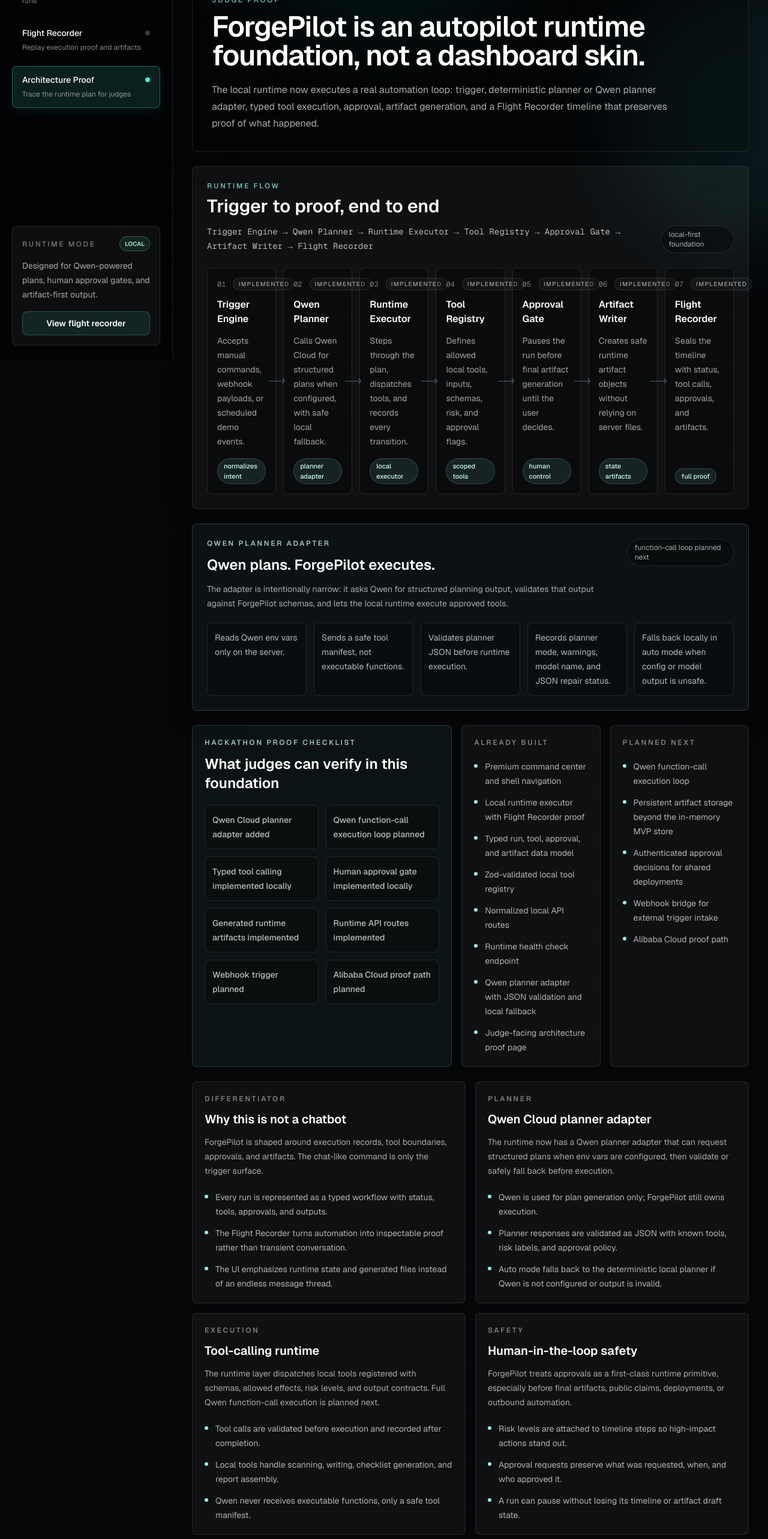
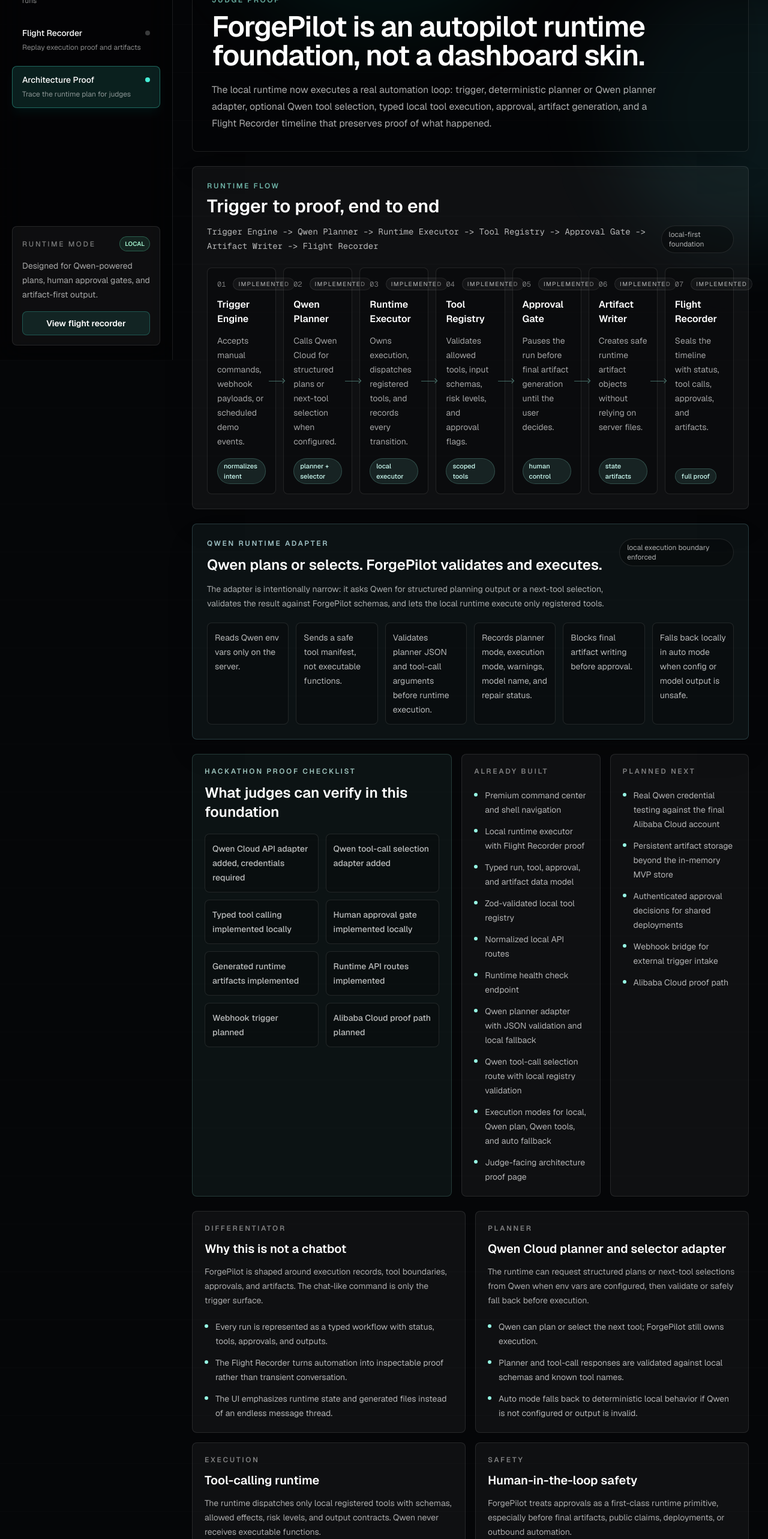
Before and after one commit to Jeevang1-epic/forgepilot-autopilot-runtime, a Next.js app: page /architecture in a window 1280 px wide. Shown: the part 200-2766 px from the top of the page at 60% size. Built offline with nearby package versions, Linux system fonts and the light colour scheme.

Commit message:
docs: clarify qwen tool-calling proof

```diff
--- a/src/app/architecture/page.tsx
+++ b/src/app/architecture/page.tsx
@@ -14,22 +14,22 @@
   },
   {
     eyebrow: "Planner",
-    title: "Qwen Cloud planner adapter",
-    body: "The runtime now has a Qwen planner adapter that can request structured plans when env vars are configured, then validate or safely fall back before execution.",
+    title: "Qwen Cloud planner and selector adapter",
+    body: "The runtime can request structured plans or next-tool selections from Qwen when env vars are configured, then validate or safely fall back before execution.",
     points: [
-      "Qwen is used for plan generation only; ForgePilot still owns execution.",
-      "Planner responses are validated as JSON with known tools, risk labels, and approval policy.",
-      "Auto mode falls back to the deterministic local planner if Qwen is not configured or output is invalid.",
+      "Qwen can plan or select the next tool; ForgePilot still owns execution.",
+      "Planner and tool-call responses are validated against local schemas and known tool names.",
+      "Auto mode falls back to deterministic local behavior if Qwen is not configured or output is invalid.",
     ],
   },
   {
     eyebrow: "Execution",
     title: "Tool-calling runtime",
-    body: "The runtime layer dispatches local tools registered with schemas, allowed effects, risk levels, and output contracts. Full Qwen function-call execution is planned next.",
+    body: "The runtime dispatches only local registered tools with schemas, allowed effects, risk levels, and output contracts. Qwen never receives executable functions.",
     points: [
-      "Tool calls are validated before execution and recorded after completion.",
+      "Qwen tool selections are validated before the runtime executes a local tool.",
       "Local tools handle scanning, writing, checklist generation, and report assembly.",
-      "Qwen never receives executable functions, only a safe tool manifest.",
+      "Final artifact writing remains blocked until the Approval Gate is approved.",
     ],
   },
   {
@@ -65,8 +65,8 @@
 ];
 
 const proofChecklist = [
-  "Qwen Cloud planner adapter added",
-  "Qwen function-call execution loop planned",
+  "Qwen Cloud API adapter added, credentials required",
+  "Qwen tool-call selection adapter added",
   "Typed tool calling implemented locally",
   "Human approval gate implemented locally",
   "Generated runtime artifacts implemented",
@@ -86,13 +86,15 @@
       "Normalized local API routes",
       "Runtime health check endpoint",
       "Qwen planner adapter with JSON validation and local fallback",
+      "Qwen tool-call selection route with local registry validation",
+      "Execution modes for local, Qwen plan, Qwen tools, and auto fallback",
       "Judge-facing architecture proof page",
     ],
   },
   {
     label: "Planned next",
     items: [
-      "Qwen function-call execution loop",
+      "Real Qwen credential testing against the final Alibaba Cloud account",
       "Persistent artifact storage beyond the in-memory MVP store",
       "Authenticated approval decisions for shared deployments",
       "Webhook bridge for external trigger intake",
@@ -104,8 +106,9 @@
 const qwenAdapterFacts = [
   "Reads Qwen env vars only on the server.",
   "Sends a safe tool manifest, not executable functions.",
-  "Validates planner JSON before runtime execution.",
-  "Records planner mode, warnings, model name, and JSON repair status.",
+  "Validates planner JSON and tool-call arguments before runtime execution.",
+  "Records planner mode, execution mode, warnings, model name, and repair status.",
+  "Blocks final artifact writing before approval.",
   "Falls back locally in auto mode when config or model output is unsafe.",
 ];
 
@@ -121,9 +124,9 @@
         </h1>
         <p className="mt-5 max-w-3xl text-base leading-7 text-white/66">
           The local runtime now executes a real automation loop: trigger, deterministic
-          planner or Qwen planner adapter, typed tool execution, approval, artifact
-          generation, and a Flight Recorder timeline that preserves proof of what
-          happened.
+          planner or Qwen planner adapter, optional Qwen tool selection, typed local
+          tool execution, approval, artifact generation, and a Flight Recorder
+          timeline that preserves proof of what happened.
         </p>
       </section>
 
@@ -133,22 +136,22 @@
         <div className="flex flex-col gap-4 lg:flex-row lg:items-start lg:justify-between">
           <div>
             <p className="text-xs font-semibold uppercase tracking-[0.22em] text-cyan-100/75">
-              Qwen Planner Adapter
+              Qwen Runtime Adapter
             </p>
             <h2 className="mt-3 text-2xl font-semibold text-white">
-              Qwen plans. ForgePilot executes.
+              Qwen plans or selects. ForgePilot validates and executes.
             </h2>
             <p className="mt-3 max-w-3xl text-sm leading-6 text-white/64">
               The adapter is intentionally narrow: it asks Qwen for structured planning
-              output, validates that output against ForgePilot schemas, and lets the
-              local runtime execute approved tools.
+              output or a next-tool selection, validates the result against ForgePilot
+              schemas, and lets the local runtime execute only registered tools.
             </p>
           </div>
           <span className="w-fit rounded-full border border-white/10 bg-black/30 px-3 py-1.5 text-xs text-white/66">
-            function-call loop planned next
+            local execution boundary enforced
           </span>
         </div>
-        <div className="mt-5 grid gap-3 md:grid-cols-5">
+        <div className="mt-5 grid gap-3 md:grid-cols-3 xl:grid-cols-6">
           {qwenAdapterFacts.map((fact) => (
             <div key={fact} className="rounded-lg border border-white/10 bg-black/25 p-3">
               <p className="text-sm leading-6 text-white/70">{fact}</p>
--- a/src/components/architecture/architecture-map.tsx
+++ b/src/components/architecture/architecture-map.tsx
@@ -7,19 +7,19 @@
   },
   {
     label: "Qwen Planner",
-    description: "Calls Qwen Cloud for structured plans when configured, with safe local fallback.",
-    checkpoint: "planner adapter",
+    description: "Calls Qwen Cloud for structured plans or next-tool selection when configured.",
+    checkpoint: "planner + selector",
     state: "implemented",
   },
   {
     label: "Runtime Executor",
-    description: "Steps through the plan, dispatches tools, and records every transition.",
+    description: "Owns execution, dispatches registered tools, and records every transition.",
     checkpoint: "local executor",
     state: "implemented",
   },
   {
     label: "Tool Registry",
-    description: "Defines allowed local tools, inputs, schemas, risk, and approval flags.",
+    description: "Validates allowed tools, input schemas, risk levels, and approval flags.",
     checkpoint: "scoped tools",
     state: "implemented",
   },
@@ -53,7 +53,7 @@
           </p>
           <h2 className="mt-2 text-3xl font-semibold text-white">Trigger to proof, end to end</h2>
           <p className="mt-3 max-w-4xl font-mono text-sm leading-6 text-white/70">
-            Trigger Engine → Qwen Planner → Runtime Executor → Tool Registry → Approval Gate → Artifact Writer → Flight Recorder
+            Trigger Engine -&gt; Qwen Planner -&gt; Runtime Executor -&gt; Tool Registry -&gt; Approval Gate -&gt; Artifact Writer -&gt; Flight Recorder
           </p>
         </div>
         <span className="w-fit rounded-full border border-white/10 bg-black/30 px-3 py-1.5 text-xs text-white/66">
```
Also changed, not shown: 1 other file (tests, documents, lock files or other folders).
